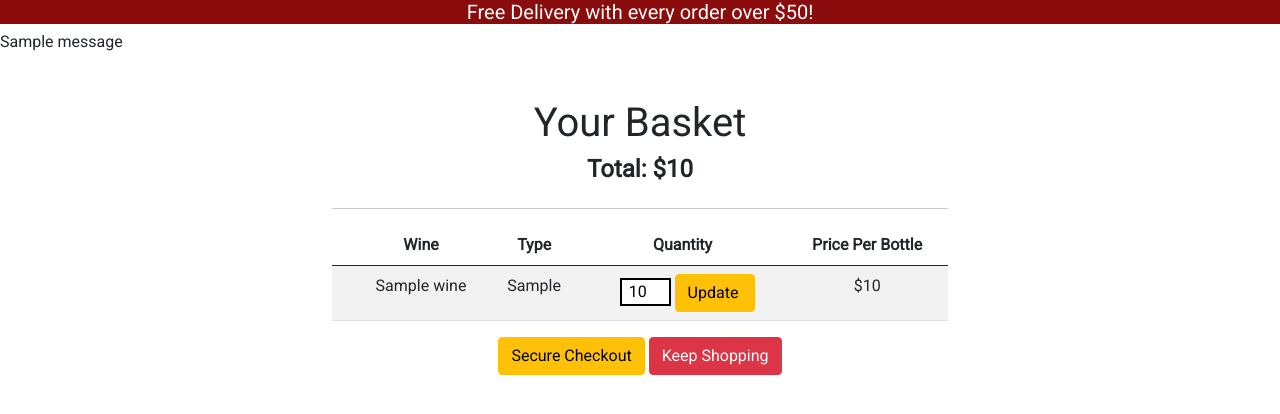
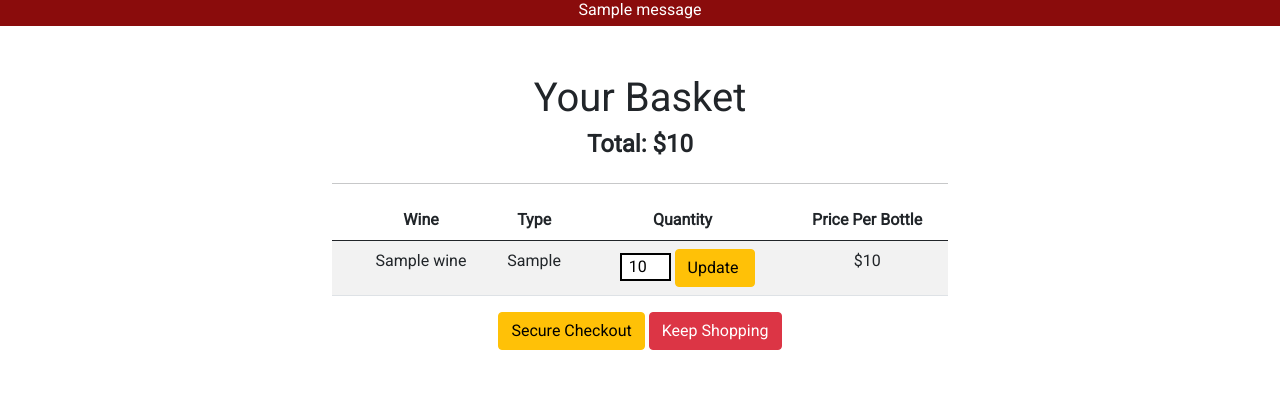
Before and after one commit to Bradders81/vino, a Django app: template basket/templates/basket/basket.html in a window 1280 px wide. Shown: the part 116-530 px from the top of the page. Run offline with Django 3.2, Linux system fonts and the light colour scheme; the template is opened without the code that fills it: most values are stand-ins (such as "Sample title", 1, 10 or a date in 2020); one stand-in notice (Sample message) is shown; some libraries are stand-ins or nearby versions; some web fonts are replaced.

Commit message:
Remove delivery msg & center messages

```diff
--- a/static/css/style.css
+++ b/static/css/style.css
@@ -16,8 +16,13 @@ font-family: 'Roboto', sans-serif; (main family used)
 }
 
 #messages {
-    justify-content: center;
-    text-align: center;
+    color: #fff;
+
+}
+
+#top-banner {
+    background-color: #8a0c0c;
+    height: 26px;
 }
 
 /* ----- Checkout Form -----*/
@@ -96,12 +101,6 @@ font-family: 'Roboto', sans-serif; (main family used)
     justify-content: center;
 }
 
-
-#free-delivery-msg {
-    background-color: #8a0c0c;
-    color: #fff;
-}
-
 nav .navbar-nav li a {
     color: #8a0c0c !important;
 }
@@ -131,9 +130,6 @@ nav .navbar-nav li a {
 .card:hover {
 box-shadow: #d8d2d2 4px 4px 4px 4px;
 }
-
-
-
 
 .card-image{
    width:100%;
@@ -182,8 +178,6 @@ box-shadow: #d8d2d2 4px 4px 4px 4px;
     padding: 40px;
     background: rgba(134, 119, 119, 0.5);
     border-radius: 10px;
-
-
 }
 
 label {
@@ -191,15 +185,6 @@ label {
 }
 
 /*------- Media Queries -----*/
-
-@media screen and (max-width: 450px) {
-
-    .free-delivery-msg {
-        font-size: 18px;
-        background-color: #8a0c0c;
-    }
-}
-
 
 @media screen and (max-width: 640px) {
 .cta-container{
@@ -218,10 +203,3 @@ label {
     justify-content: center;
 }
 }
-
-@media screen and (max-width: 325px) {
-
-    .free-delivery-msg {
-        Font-size: 15px;
-    }
-}
--- a/templates/base.html
+++ b/templates/base.html
@@ -44,18 +44,18 @@
 	</head>
 	<body>
 		{% include 'navbar.html' %}
-		<div id="delivery-msg-wrapper">
-			<h5 id="free-delivery-msg" class="center">
-				Free Delivery with every order over $50!
-			</h5>
-		</div>
-		{% if messages %} {% for message in messages %}
-		<div>
-			<h6 id="message">{{ message }}</h6>
+
+		<div id="top-banner" class="center">
+			<h6 id="messages">
+					{% if messages %}
+					{% for message in messages %}
+					{{ message }}
+				{% endfor %}
+				{% endif %}
+			</h6>
 		</div>
 
-		{% endfor %}
-		{% endif %}
+
 		{% block content %}
 		{% endblock %}
 		{% block postloadjs %}
```
Also changed, not shown: basket/views.py (line endings or trailing spaces).
